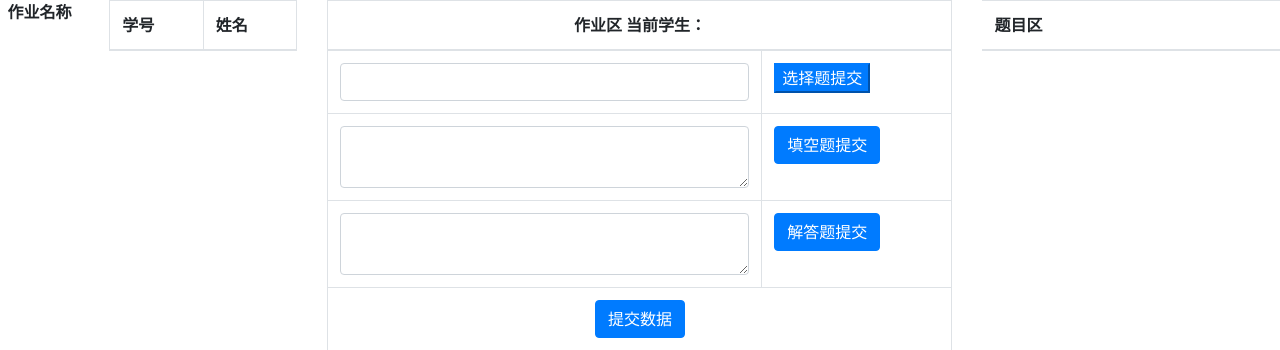
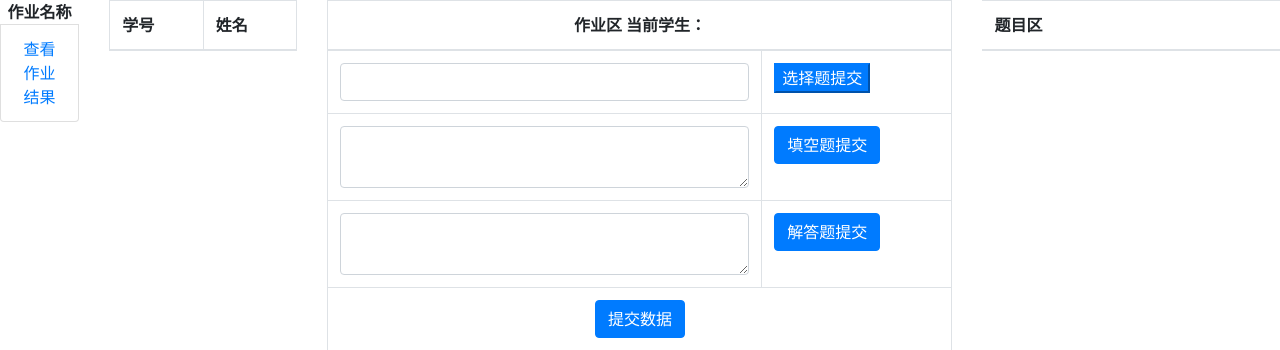
Before and after one commit to Li-rr/AssistantTeaching, a Django app: template usermanage/templates/h_workManage.html in a window 1280 px wide. Shown: the part 56-406 px from the top of the page. Run offline with Django 3.2, Linux system fonts and the light colour scheme; the template is opened without the code that fills it, so the values that code supplies are empty; parts of the project's set-up code (start-up, migrations or seed data) failed here and were passed over; some libraries are stand-ins or nearby versions.

Commit message:
添加指向homeresult的url

```diff
--- a/usermanage/templates/h_workManage.html
+++ b/usermanage/templates/h_workManage.html
@@ -13,6 +13,7 @@
                         <li class="list-group-item">{{ workname }}</li>
                     {% endif %}
                 {% endfor %}
+            <li class="list-group-item"> <a href="/homeresult">查看作业结果</a></li>
             </ul>
         </div>
         <div id="stu_area" class="col-sm-3 col-md-3 col-lg-2">
--- a/usermanage/urls.py
+++ b/usermanage/urls.py
@@ -8,5 +8,6 @@ urlpatterns = [
     path('attn/', views.attendanceManage, name="attnManage"),
     path('homework/', views.homeworkManage, name="homeworkManage"),
     path("storewrong/",views.storeWrongProblem,name="storewrong"),
+    path("homeresult/",views.homeResult,name="homeResult"),
     path('test/', views.test, name="test"),
 ]
```
